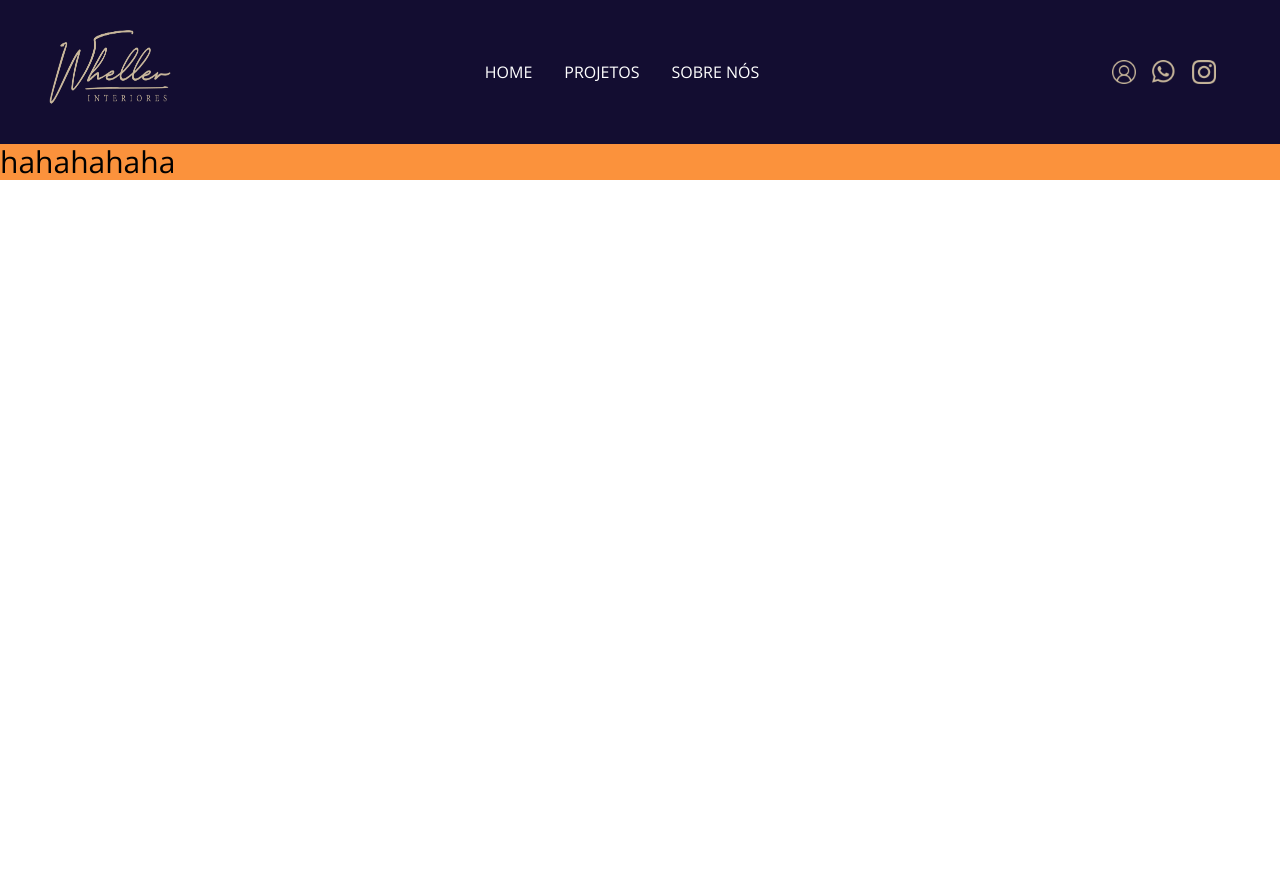
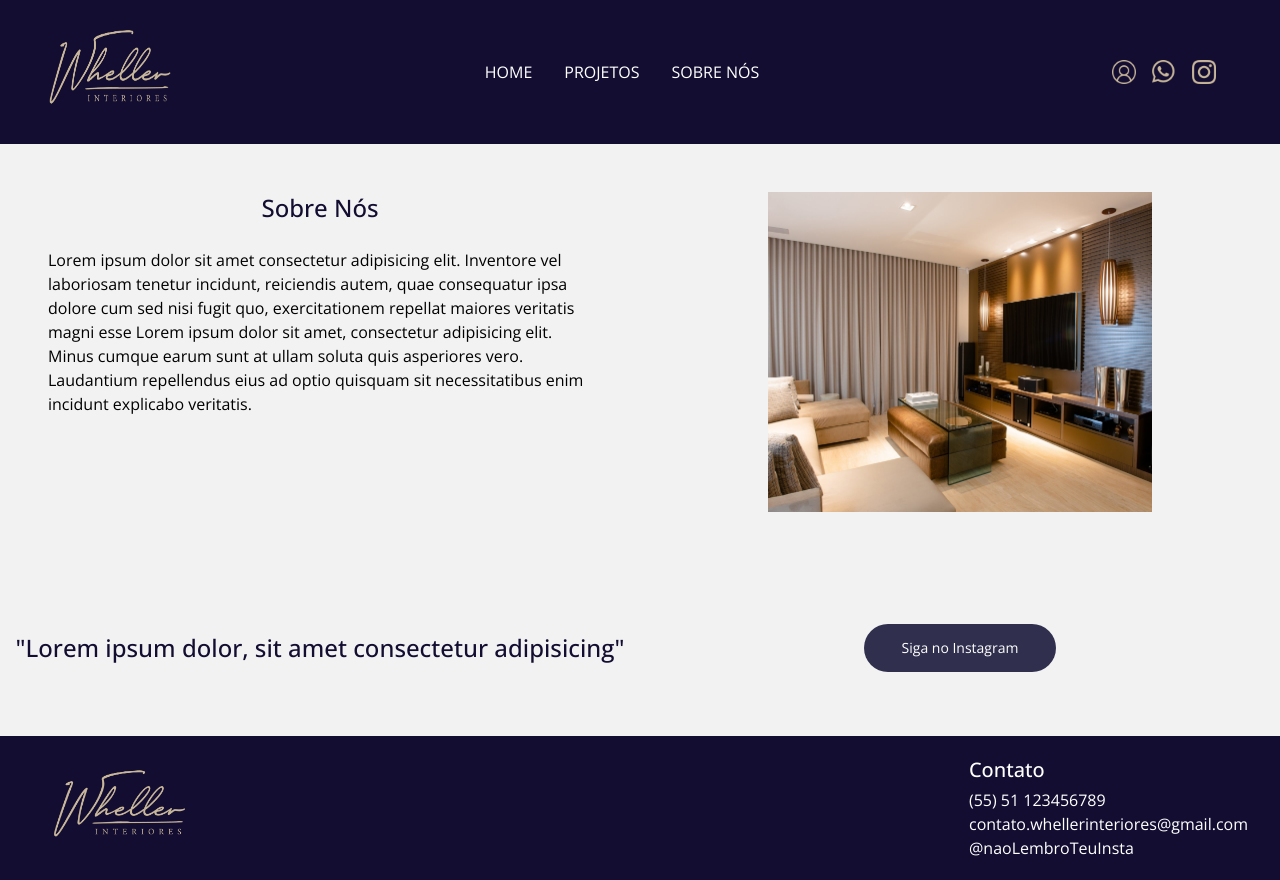
Before and after one commit to christianfonseca03/Wheller_Interiores, a Next.js app: page /about in a window 1280 px wide. Before the commit the page ends 800 px from the top, so only its background shows below. Built offline with nearby package versions, Linux system fonts and the light colour scheme.

Commit message:
about page

```diff
--- a/src/app/about/page.tsx
+++ b/src/app/about/page.tsx
@@ -1,10 +1,47 @@
 import { Header } from "../components/Header";
+import { Footer } from "../components/Footer";
+import Interiores1 from "../assets/interiores1.jpg";
 
 export default function About() {
   return (
     <>
-      <Header/>
-      <h1 className="text-3xl bg-orange-400">hahahahaha</h1>
+      <Header />
+      <main className="bg-pageColor-50">
+        <section className="flex flex-col items-center md:items-start md:grid md:grid-cols-2 pb-12 pt-12">
+          <div className="mb-6 md:mb-0 flex flex-col">
+            <h1 className="text-darkBlue-50 font-medium text-2xl mb-6 text-center">
+              Sobre Nós
+            </h1>
+            <p className="px-12">
+              Lorem ipsum dolor sit amet consectetur adipisicing elit. Inventore
+              vel laboriosam tenetur incidunt, reiciendis autem, quae
+              consequatur ipsa dolore cum sed nisi fugit quo, exercitationem
+              repellat maiores veritatis magni esse Lorem ipsum dolor sit amet,
+              consectetur adipisicing elit. Minus cumque earum sunt at ullam
+              soluta quis asperiores vero. Laudantium repellendus eius ad optio
+              quisquam sit necessitatibus enim incidunt explicabo veritatis.
+            </p>
+          </div>
+          <div className="w-full flex justify-center">
+            <img
+              src={Interiores1.src}
+              alt="Sobre"
+              className="h-80 w-96 px-6 md:px-0"
+            />
+          </div>
+        </section>
+        <section className="flex flex-col md:grid md:grid-cols-2 items-center justify-center py-16">
+          <h2 className="text-center text-2xl font-medium text-darkBlue-50 mb-8 md:mb-0">
+            "Lorem ipsum dolor, sit amet consectetur adipisicing"
+          </h2>
+          <div className="flex justify-center">
+            <button className="bg-buttonColor-50 text-white w-48 h-12 text-sm rounded-full">
+              Siga no Instagram
+            </button>
+          </div>
+        </section>
+      </main>
+      <Footer />
     </>
-  )
+  );
 }
--- a/src/app/components/Depoimentos.tsx
+++ b/src/app/components/Depoimentos.tsx
@@ -11,7 +11,7 @@ export function Depoimentos() {
 
 
   return (
-    <section>
+    <section className="pb-16">
       <h1 className="text-center mt-12 text-darkBlue-50 font-medium text-2xl">
         Depoimentos
       </h1>
--- a/src/app/components/Footer.tsx
+++ b/src/app/components/Footer.tsx
@@ -2,7 +2,7 @@ import Logo from "../assets/loguinho.png";
 
 export function Footer() {
   return (
-    <footer className="bg-darkBlue-50 h-72 md:h-36 mt-16 flex flex-col md:flex-row items-center justify-center md:justify-between">
+    <footer className="bg-darkBlue-50 h-72 md:h-36 flex flex-col md:flex-row items-center justify-center md:justify-between">
       <img src={Logo.src} alt="Wheller interiores" className="h-36 w-auto md:block hidden" />
       <div className="flex flex-col text-white justify-center items-center md:items-start md:mr-8 my-4 md:my-0">
         <h1 className="text-xl font-medium mb-1">Contato</h1>
--- a/src/app/page.tsx
+++ b/src/app/page.tsx
@@ -12,8 +12,8 @@ export default function Home() {
        <Carrossel/>
        <Procedimento/>
        <Depoimentos/>
-       <Footer/>
       </main>
+      <Footer/>
     </>
   )
 }
--- a/src/app/projects/page.tsx
+++ b/src/app/projects/page.tsx
@@ -9,8 +9,8 @@ export default function Projects() {
   return (
     <>
       <Header />
-      <main>
-        <h1 className="text-center mt-12 text-darkBlue-50 font-medium text-2xl mb-12">
+      <main className="bg-pageColor-50">
+        <h1 className="text-center text-darkBlue-50 pt-12 font-medium text-2xl mb-12">
           Projetos
         </h1>
         <section className="flex flex-col md:grid md:grid-cols-2 gap-8 px-8">
@@ -35,7 +35,7 @@ export default function Projects() {
             desc="Apartamento pica viu"
           />
         </section>
-        <section className="mt-10 flex flex-col justify-center items-center md:grid md:grid-cols-2">
+        <section className="mt-10 flex flex-col justify-center items-center md:grid md:grid-cols-2 pb-16">
           <div className="flex justify-center items-center">
             <h2 className="font-bold text-2xl w-1/2">
               Entre em contato para darmos início ao seu projeto dos sonhos!
@@ -53,8 +53,8 @@ export default function Projects() {
             </button>
           </div>
         </section>
-        <Footer/>
       </main>
+      <Footer/>
     </>
   );
 }
--- a/tailwind.config.js
+++ b/tailwind.config.js
@@ -17,6 +17,12 @@ module.exports = {
         },
         buttonColor: {
           50: '#302F4E'
+        },
+        lightBlue: {
+          50: "#302F4E"
+        },
+        lightBrown: {
+          50: "#C8B79B"
         }
       }
     },
```
